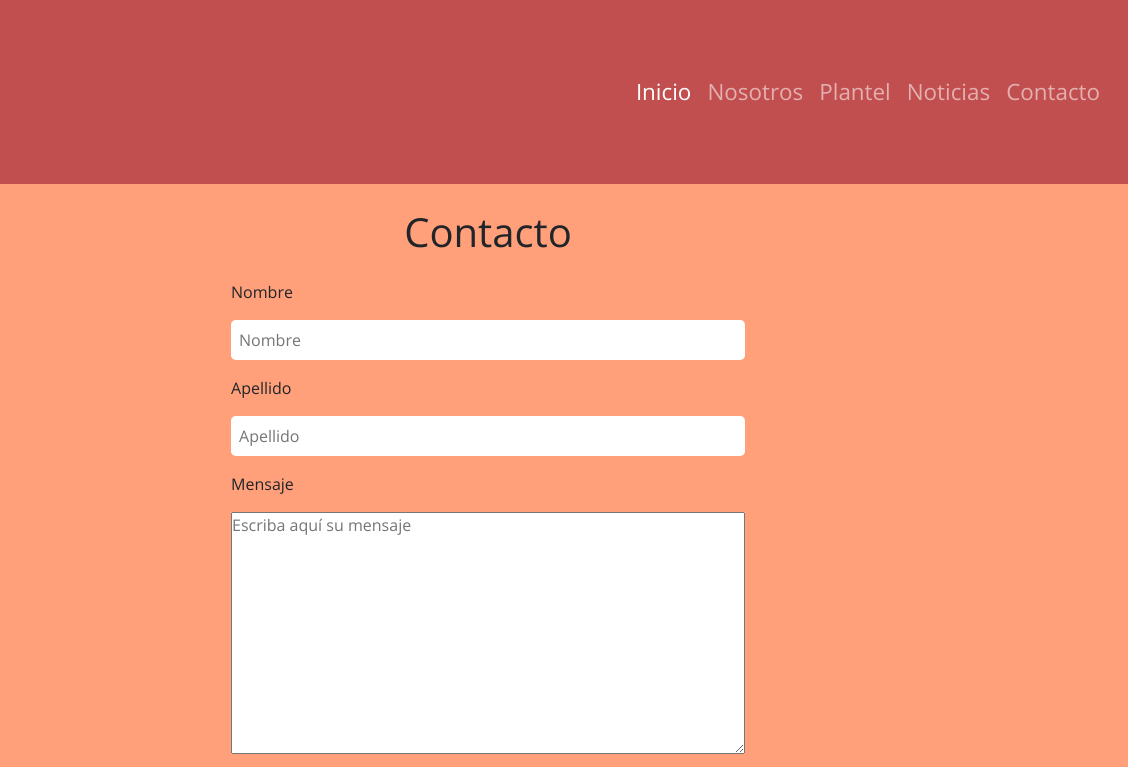
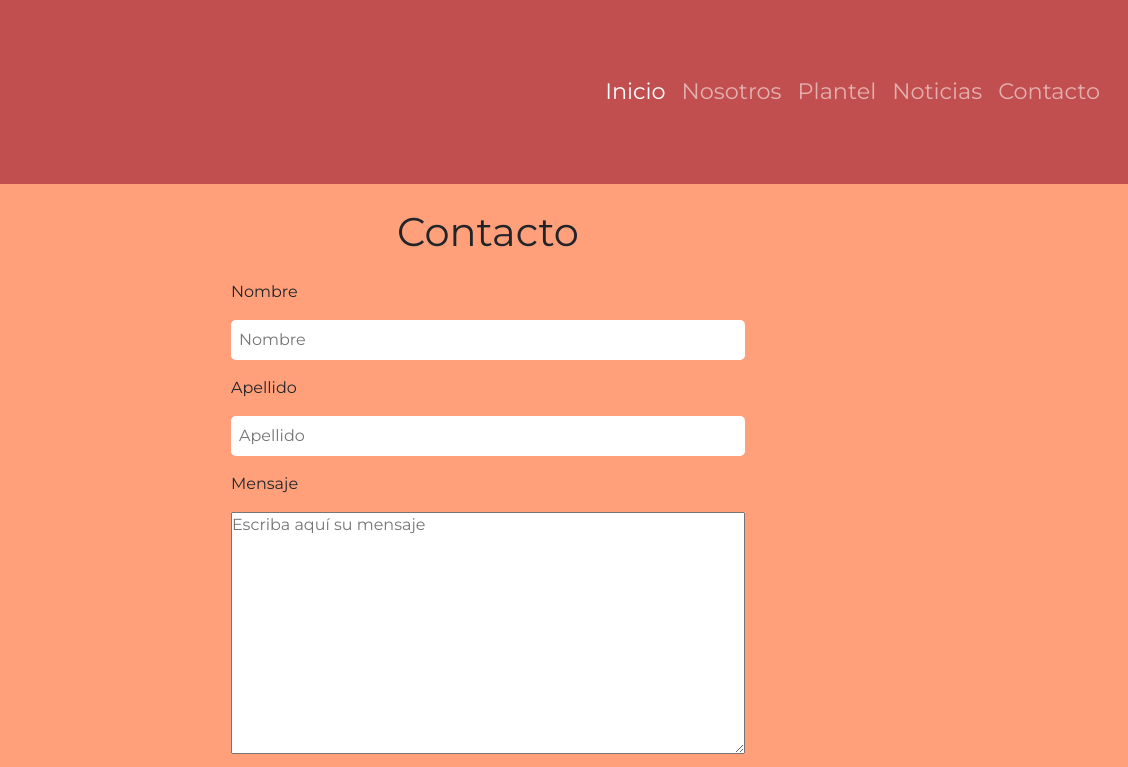
Before and after one commit to nachohermi/Proyecto-Coder-hermida, a website: page pages/contacto.html in a window 1280 px wide. Shown: the top 767 px of the page, 152-1280 px from the left. Drawn offline with nearby package versions, Linux system fonts and the light colour scheme; files that its build step writes are made by us from their sources.

Commit message:
Cambio de Fuente

```diff
--- a/pages/contacto.html
+++ b/pages/contacto.html
@@ -10,6 +10,9 @@
         content="Consultas y preguntas, Comunicarse con el equipo, Afiliaciones y membresías, Información adicional, Soporte al cliente">
     <meta name="viewport" content="width=device-width, initial-scale=1.0">
     <link rel="icon" type="image/png" href="../Imagenes/logo.png"/>
+    <link rel="preconnect" href="https://fonts.googleapis.com">
+<link rel="preconnect" href="https://fonts.gstatic.com" crossorigin>
+<link href="https://fonts.googleapis.com/css2?family=Montserrat:wght@400;700&display=swap" rel="stylesheet">
     <link href="https://cdn.jsdelivr.net/npm/bootstrap@5.3.0/dist/css/bootstrap.min.css" rel="stylesheet"
         integrity="sha384-9ndCyUaIbzAi2FUVXJi0CjmCapSmO7SnpJef0486qhLnuZ2cdeRhO02iuK6FUUVM" crossorigin="anonymous">
     <link rel="stylesheet" href="../css/main.css">
--- a/scss/globals/_reset.scss
+++ b/scss/globals/_reset.scss
@@ -1,17 +1,10 @@
-@font-face {
-    font-family: "Open Sans Bold";
-    src: url("../../Fonts/OpenSans-Bold.ttf");
-}
-@font-face {
-    font-family: "Open Sans Regular";
-    src: url("../../Fonts/OpenSans-Regular.ttf");
-}
+
 
 *{
     margin: 0;
     padding: 0%;
     box-sizing: border-box;
-    font-family: "Open Sans Regular",;
+    font-family: 'Montserrat', sans-serif;
 }
 
 body{
```
Also changed, not shown: index.html (+3 -0 lines), pages/nosotros.html (+3 -0 lines), pages/noticias.html (+3 -0 lines), pages/plantel.html (+3 -0 lines).
